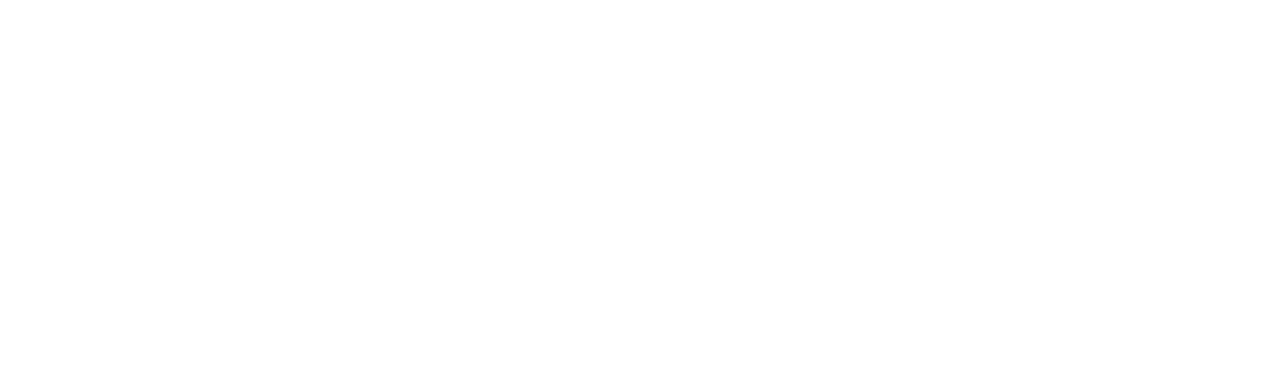
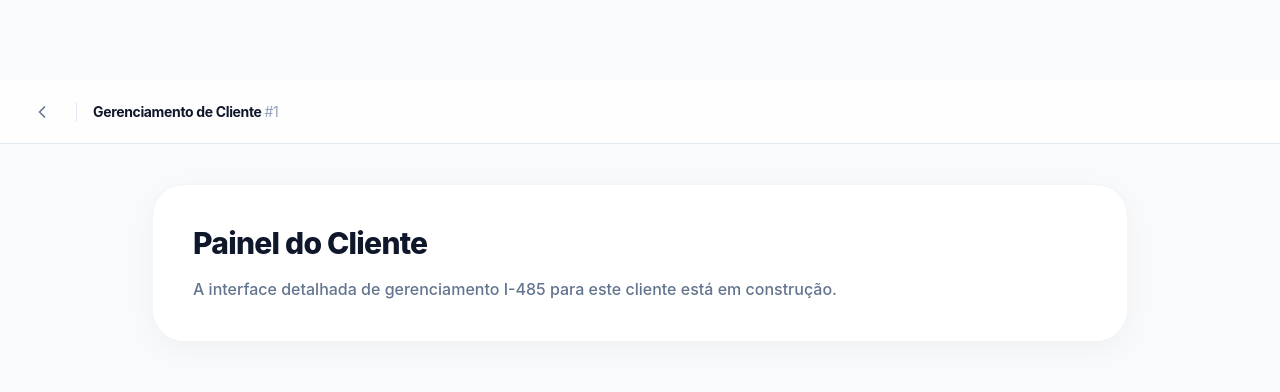
Before and after one commit to wdangelousa/bomjur-forms, a Next.js app: page /admin/1 in a window 1280 px wide. Before the commit this address had no page. Shown: the top 392 px of the page. Built offline with nearby package versions, Linux system fonts and the light colour scheme.

Commit message:
fix(admin): resolve 404 by directing table rows to /admin/[id] dynamic route

```diff
--- /dev/null
+++ b/app/admin/[id]/page.tsx
@@ -0,0 +1,37 @@
+'use client'
+
+import { useParams, useRouter } from 'next/navigation'
+import { ChevronLeft } from 'lucide-react'
+
+export default function AdminClientManagement() {
+    const params = useParams()
+    const router = useRouter()
+    const id = params?.id
+
+    return (
+        <div className="min-h-screen bg-slate-50 text-slate-900 font-sans pb-20">
+            <nav className="sticky top-0 z-50 bg-white/80 backdrop-blur-lg border-b border-slate-200 px-6 h-16 flex items-center justify-between">
+                <div className="flex items-center gap-4">
+                    <button onClick={() => router.push('/admin')} className="p-2 text-slate-500 hover:text-slate-900 hover:bg-slate-100 rounded-xl transition-all">
+                        <ChevronLeft size={20} />
+                    </button>
+                    <div className="h-5 w-[1px] bg-slate-200" />
+                    <h1 className="font-bold text-sm tracking-tight">
+                        Gerenciamento de Cliente <span className="text-slate-400 font-normal">#{id ? (id as string).split('-')[0].toUpperCase() : ''}</span>
+                    </h1>
+                </div>
+            </nav>
+
+            <main className="max-w-5xl mx-auto px-6 mt-10 space-y-8">
+                <div className="bg-white rounded-[2rem] p-8 md:p-10 shadow-[0_8px_30px_rgb(0,0,0,0.04)] border border-slate-100 flex flex-col md:flex-row gap-8 items-start md:items-center relative overflow-hidden">
+                    <div className="flex-1">
+                        <h2 className="text-3xl font-extrabold tracking-tight mb-4">Painel do Cliente</h2>
+                        <p className="text-slate-500 font-medium">
+                            A interface detalhada de gerenciamento I-485 para este cliente está em construção.
+                        </p>
+                    </div>
+                </div>
+            </main>
+        </div>
+    )
+}
--- a/app/admin/page.tsx
+++ b/app/admin/page.tsx
@@ -215,7 +215,7 @@
                                     </td>
                                     <td style={{ padding: '20px 24px', textAlign: 'right' }}>
                                         <button
-                                            onClick={() => router.push(`/admin/clients/${client.id}`)}
+                                            onClick={() => router.push(`/admin/${client.id}`)}
                                             style={{ padding: '10px 20px', background: C.secondary, color: '#fff', borderRadius: 12, border: 'none', fontSize: 12, fontWeight: 700, cursor: 'pointer', transition: 'transform 0.2s' }}
                                         >
                                             Gerenciar
```
